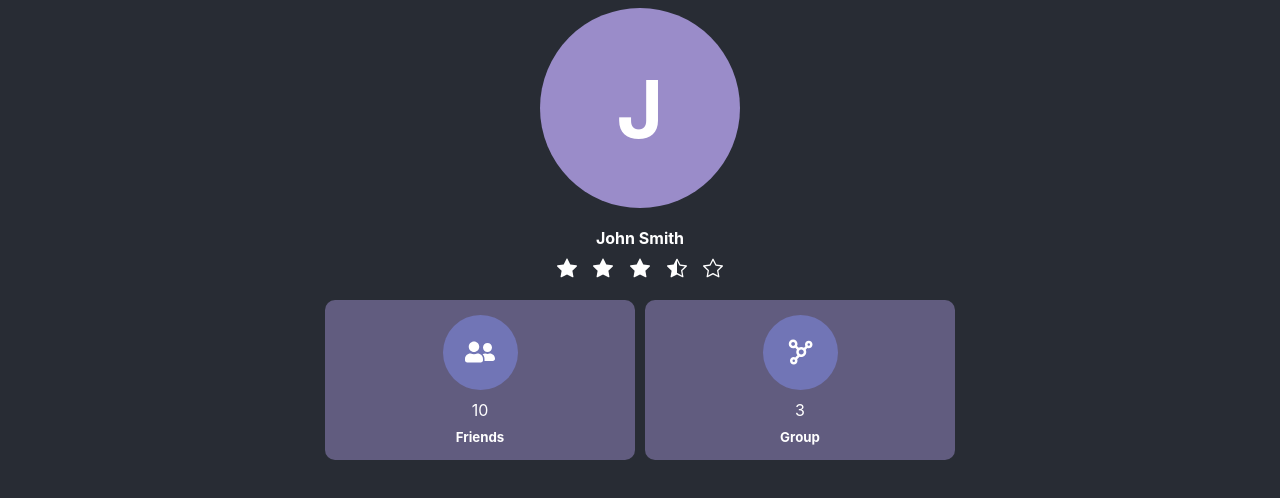
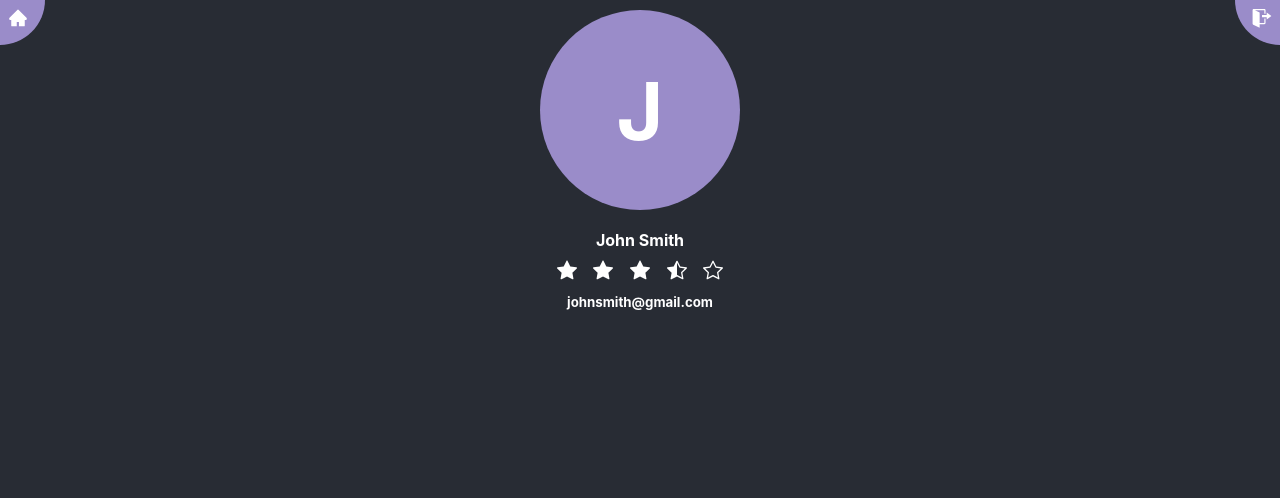
Before and after one commit to Jon950/brookdale-social-app, a React (Create React App) app in the folder brookdale-social-app/: page /userprofile in a window 1280 px wide. Shown: the top 498 px of the page. Built offline with nearby package versions, Linux system fonts and the light colour scheme.

Commit message:
working on user profile

```diff
--- a/brookdale-social-app/src/App.css
+++ b/brookdale-social-app/src/App.css
@@ -13,8 +13,26 @@
   pointer-events: none;
 }
 
+.linkBtn {
+  color: white;
+  text-decoration: none;
+}
+
+.UserProfile {
+  height: 100vh;
+  padding-top: 10px;
+  background-color: var(--userColorTheme);
+  display: flex;
+  flex-direction: column;
+  align-items: center;
+  color: white;
+}
+.UserProfile h4 {
+  padding-top: 20px;
+}
 .profilePictureBox {
   height: 300px;
+  padding-top: 2px;
   background-color: var(--userColorTheme);
   display: flex;
   flex-direction: column;
@@ -88,7 +106,35 @@
   background-color: var(--userColorTrans2);
   border-radius: 50%;
 }
-
+.cornerBtn {
+  width: 15px;
+  height: 15px;
+  position: fixed;
+  padding: 15px;
+  color: white;
+  background-color: var(--userColor);
+}
+.signOutBtn {
+  top: 0;
+  right: 0;
+  border-radius: 0 0 0 100%;
+}
+.signOutBtn .icon {
+  position: fixed;
+  top: 9px;
+  right: 8px;
+}
+.homeBtn {
+  top: 0;
+  left: 0;
+  border-radius: 0 0 100% 0;
+}
+.homeBtn .icon {
+  position: fixed;
+  padding: 8px;
+  top: 0;
+  left: 0;
+}
 @media screen and (min-width: 800px) {
   .widgetBox {
     justify-content: center;
--- a/brookdale-social-app/src/App.tsx
+++ b/brookdale-social-app/src/App.tsx
@@ -16,7 +16,7 @@ import './App.css';
 // Pages
 import Home from "./components/pages/Home"
 import SignIn from './components/pages/SignIn';
-import UserProfile from "./components/pages/Home";
+import UserProfile from "./components/pages/UserProfile";
 
 // components
 
--- a/brookdale-social-app/src/components/pages/Home.tsx
+++ b/brookdale-social-app/src/components/pages/Home.tsx
@@ -3,6 +3,7 @@
 // Icons
 import {FaUserFriends} from 'react-icons/fa';
 import {BiNetworkChart} from 'react-icons/bi';
+import {GoSignOut} from 'react-icons/go';
 
 // Pages
 
@@ -18,7 +19,9 @@ function UserProfile() {
 
     return (
       <>
-        <ProfileBox deslpayName={"John Smith"} profilePicUrl={""} numberOfStars={3.5}/>
+      <div className="cornerBtn signOutBtn"><GoSignOut size="20px" title="signOut" className="icon"/></div>
+
+      <ProfileBox deslpayName={"John Smith"} profilePicUrl={""} numberOfStars={3.5}/>
 
       <section className="widgetBox">
         <Widget type={"Friends"} numberOf={numberOfFriends} icon={<FaUserFriends size="30px" title="Friends"/>}/>
--- a/brookdale-social-app/src/components/pages/UserProfile.tsx
+++ b/brookdale-social-app/src/components/pages/UserProfile.tsx
@@ -1,27 +1,37 @@
 // React
-
+import {Link} from "react-router-dom"
 // components
 import StarRatingBar from '../subComponents/StarRatingBar';
 
 // Icons
-// import {BsStarFill} from "react-icons/bs";
+import {AiFillHome} from "react-icons/ai";
+import {GoSignOut} from "react-icons/go";
 
 
 function UserProfile() {
-    const deslpayName = "Jon"
+    const deslpayName = "John Smith"
     const profilePicUrl = ""
+    const email = "johnsmith@gmail.com"
+    const userColor = ""
 
   return (
-    <>
-       <div className="profilePictureBox">
+
+       <div className="UserProfile">
+         <Link to="/">
+         <div className="cornerBtn homeBtn"><AiFillHome size="20px" title="signOut" className="icon"/></div>
+         </Link>
+         <div className="cornerBtn signOutBtn"><GoSignOut size="20px" title="signOut" className="icon"/></div>
+
         {profilePicUrl !== "" ?
         <img src={profilePicUrl} className="profilePicture" alt="User Profile Pic" width="200px" height="200px" />
         : <div className="profilePictureFillIn">{deslpayName[0]}</div>
         }
         <h4>{deslpayName}</h4>
         <StarRatingBar numberOfStars={3.5}/>
+        <h5>{email}</h5>
+        <div >{userColor}</div>
       </div>
-    </>
+
   );
 }
 
--- a/brookdale-social-app/src/components/subComponents/ProfileBox.tsx
+++ b/brookdale-social-app/src/components/subComponents/ProfileBox.tsx
@@ -1,8 +1,11 @@
+// React
+import {
+  Link
+} from "react-router-dom";
+
 // components
 import StarRatingBar from './StarRatingBar';
 
-// Icons
-// import {BsStarFill} from "react-icons/bs";
 
 interface ProfileProps {
   deslpayName:string,
@@ -24,10 +27,12 @@ const ProfileBox: React.FC<ProfileProps> = ({deslpayName, profilePicUrl, numberO
   return (
     <>
       <div className="profilePictureBox">
+        <Link to="/userprofile" className="linkBtn">
         {profilePicUrl !== "" ?
         <img src={profilePicUrl} className="profilePicture" alt="User Profile Pic" width="200px" height="200px" />
         : <div className="profilePictureFillIn">{deslpayName[0]}</div>
         }
+        </Link>
         <h4>{deslpayName}</h4>
         <StarRatingBar numberOfStars={numberOfStars}/>
       </div>
```
Also changed, not shown: brookdale-social-app/public/manifest.json.
